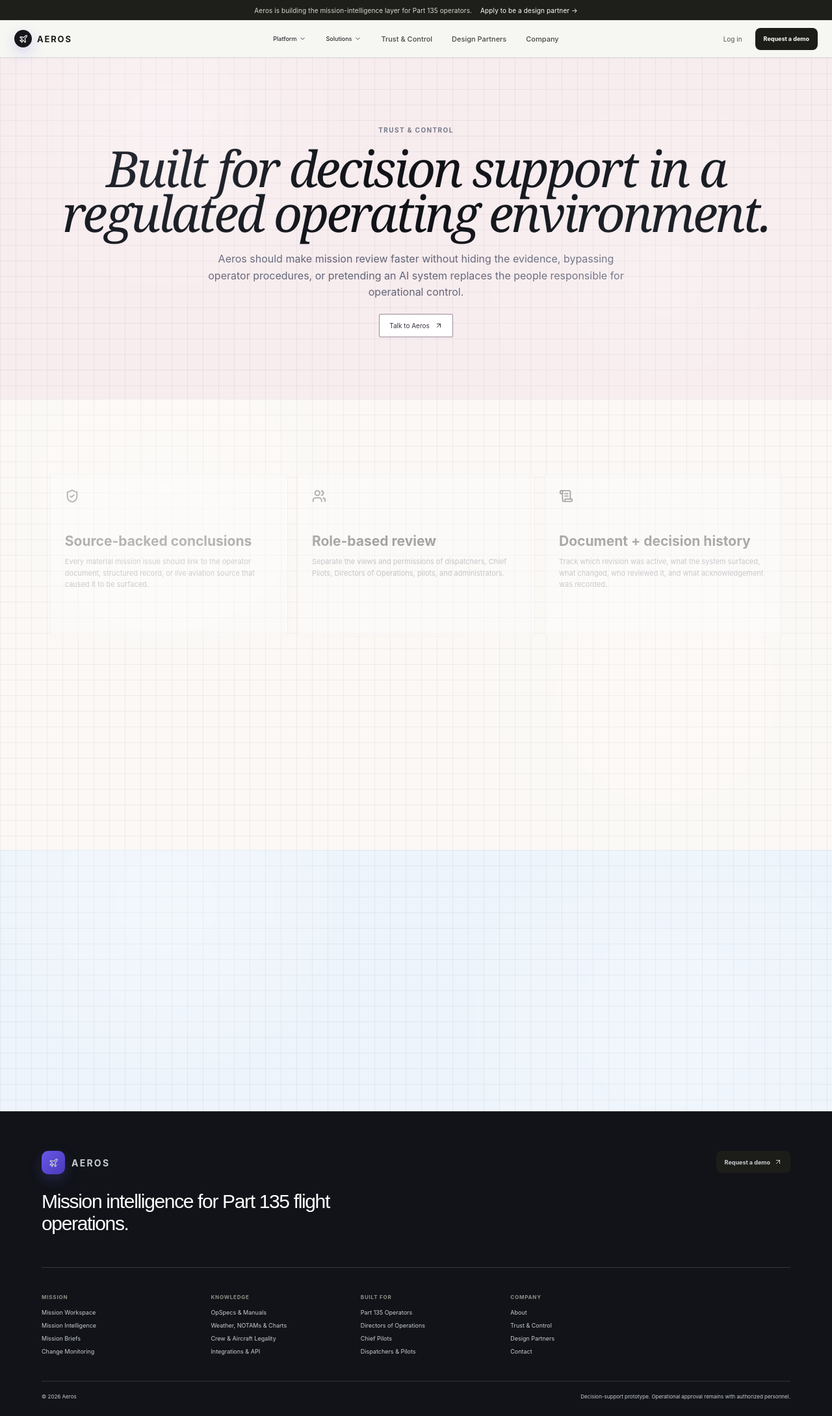
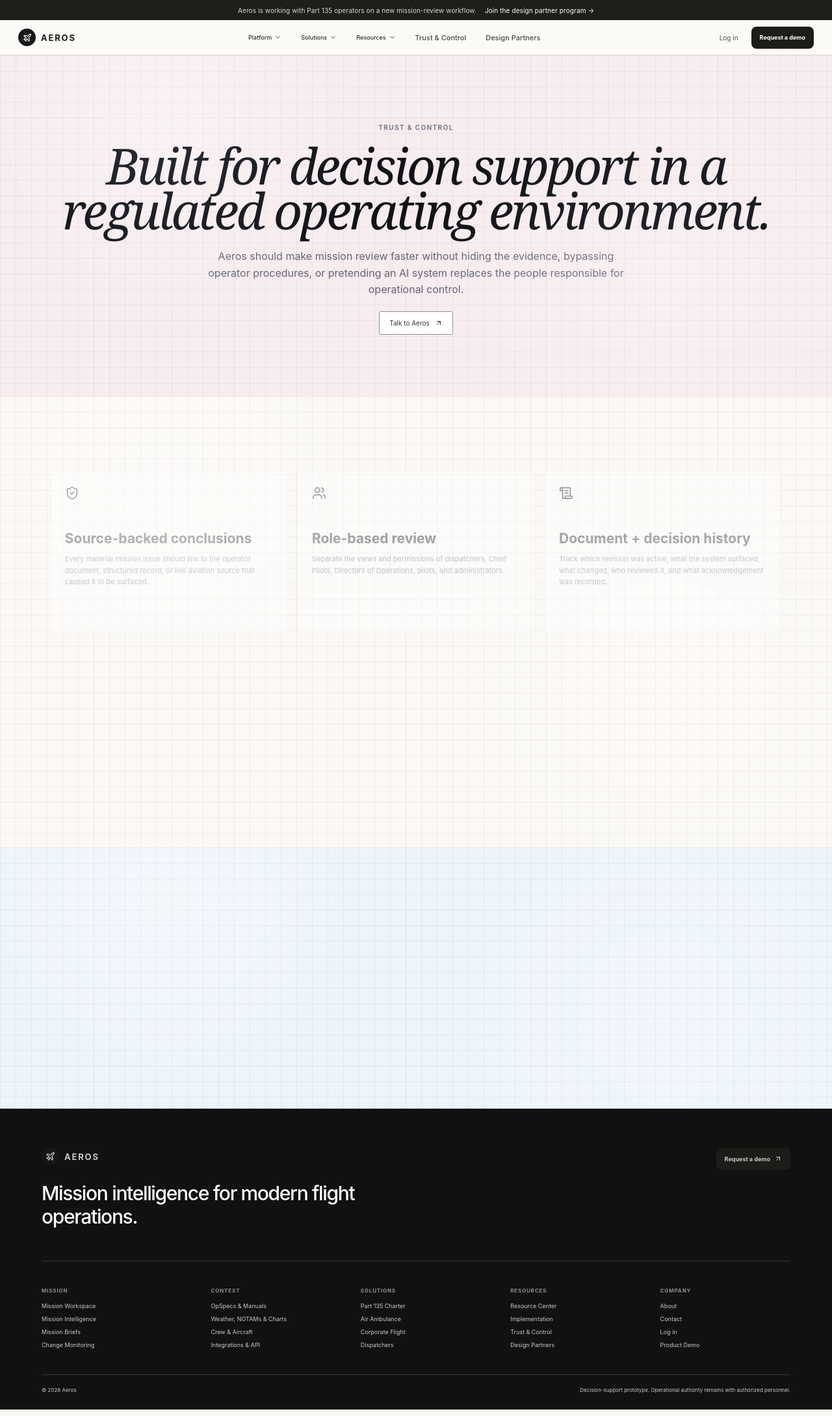
Before and after one commit to saharshbaweja/Rho, a Next.js app: page /enterprise in a window 1280 px wide. Shown: the whole page at 65% size. Built offline with nearby package versions, Linux system fonts and the light colour scheme.

Commit message:
Build full Aeros mega navigation and footer

```diff
--- a/components/Shell.jsx
+++ b/components/Shell.jsx
@@ -1,48 +1,84 @@
 'use client';
 import Link from 'next/link';
 import {usePathname} from 'next/navigation';
-import {ChevronDown,Plane,ArrowUpRight} from 'lucide-react';
+import {ArrowUpRight,BookOpen,BriefcaseBusiness,ChevronDown,CloudSun,FileCheck2,Gauge,GitBranch,MessagesSquare,Plane,RadioTower,SearchCheck,ShieldCheck,UsersRound,Wrench} from 'lucide-react';
 
-const products=[
- ['/product/','Platform overview'],
- ['/dashboard/','Mission Workspace'],
- ['/product/mission-intelligence','Mission Intelligence'],
- ['/product/operator-rules','OpSpecs & Manuals'],
- ['/product/live-data','Live Operational Data'],
- ['/product/crew-aircraft','Crew & Aircraft Legality'],
- ['/product/briefing','Mission Briefs'],
- ['/product/alerts','Change Monitoring'],
- ['/product/integrations','Integrations & API']
+const platformGroups=[
+ {label:'MISSION INTELLIGENCE',items:[
+  ['/product/mission-intelligence','Mission Intelligence','Turn a trip request into a cited operational picture.',SearchCheck],
+  ['/dashboard/','Mission Workspace','Review one mission from intake through dispatcher sign-off.',Gauge],
+  ['/product/briefing','Mission Briefs','Generate dispatcher and pilot briefs from the same evidence.',FileCheck2],
+  ['/product/alerts','Change Monitoring','See only what changed since the last review.',RadioTower]
+ ]},
+ {label:'OPERATING CONTEXT',items:[
+  ['/product/operator-rules','OpSpecs & Manuals','Structure company approvals, limitations, MEL/CDL and procedures.',BookOpen],
+  ['/product/live-data','Live Operational Data','Weather, NOTAMs, airports, charts and flight data in context.',CloudSun],
+  ['/product/crew-aircraft','Crew & Aircraft','Qualifications, duty, currency, aircraft status and restrictions.',UsersRound],
+  ['/product/integrations','Integrations & API','Connect scheduling, flight, maintenance, messaging and finance systems.',GitBranch]
+ ]}
 ];
+
+const solutionGroups=[
+ {label:'BY OPERATOR',items:[
+  ['/solutions/part-135','Part 135 Charter','Mission review and release support for lean charter teams.',Plane],
+  ['/solutions/air-ambulance','Air Ambulance','Compress time-sensitive mission review without losing traceability.',BriefcaseBusiness],
+  ['/solutions/corporate','Corporate Flight Departments','Bring company policy and live trip context into one operating brief.',Gauge]
+ ]},
+ {label:'BY ROLE',items:[
+  ['/solutions/dispatchers','Dispatchers','Filter the mission to the issues that actually require attention.',SearchCheck],
+  ['/solutions/directors-of-operations','Directors of Operations','Turn manuals and approvals into a structured operating layer.',BookOpen],
+  ['/solutions/chief-pilots','Chief Pilots','Keep crew, training and company limitations visible before release.',UsersRound],
+  ['/solutions/pilots','Pilots','Receive a concise mission brief with current changes and sources.',Plane]
+ ]}
+];
+
+const resourceGroups=[
+ {label:'LEARN',items:[
+  ['/resources','Resource Center','Guides on mission review, implementation and product design.',BookOpen],
+  ['/product/','Platform Overview','See how the full Aeros operating layer fits together.',Gauge],
+  ['/dashboard/','Interactive Product','Open the live mission workspace prototype.',Plane]
+ ]},
+ {label:'DEPLOY',items:[
+  ['/enterprise/','Trust & Control','Human approval, source traceability, permissions and audit history.',ShieldCheck],
+  ['/implementation','Implementation','Connect your manuals, data sources and existing ops stack.',GitBranch],
+  ['/pricing/','Design Partner Program','Start with one mission-review workflow and expand from there.',MessagesSquare]
+ ]}
+];
+
+function MegaMenu({groups,feature}){
+ return <div className="mega-menu">
+  {groups.map(group=><div className="mega-col" key={group.label}><div className="mega-label">{group.label}</div>{group.items.map(([href,title,desc,Icon])=><Link href={href} className="mega-item" key={href}><span className="mega-icon"><Icon size={14}/></span><span><b>{title}</b><span>{desc}</span></span></Link>)}</div>)}
+  <div className="mega-feature"><div><small>{feature.eyebrow}</small><h3>{feature.title}</h3><p>{feature.body}</p></div><Link href={feature.href}>{feature.cta} <ArrowUpRight size={11}/></Link></div>
+ </div>
+}
 
 export default function Shell({children}){
  const pathname=usePathname();
-  const productOnly=pathname?.startsWith('/dashboard');
-  if(productOnly) return <main className="product-only-shell">{children}</main>;
-
+ if(pathname?.startsWith('/dashboard')) return <main className="product-only-shell">{children}</main>;
  return <>
-    <div className="hv-announcement">Aeros is building the mission-intelligence layer for Part 135 operators. <Link href="/contact/">Apply to be a design partner →</Link></div>
-    <header className="site-nav hex-nav hv-nav">
-      <Link href="/" className="site-brand hv-brand"><span><Plane size={14}/></span><b>AEROS</b></Link>
+  <div className="hv-announcement">Aeros is working with Part 135 operators on a new mission-review workflow.<Link href="/pricing/">Join the design partner program →</Link></div>
+  <header className="site-nav hv-nav">
+   <Link href="/" className="hv-brand"><span><Plane size={14}/></span><b>AEROS</b></Link>
    <nav className="hv-nav-center">
-        <div className="nav-menu"><Link href="/product/">Platform <ChevronDown size={11}/></Link><div className="nav-popover">{products.map(([h,t])=><Link href={h} key={h}>{t}<span>↗</span></Link>)}</div></div>
-        <div className="nav-menu"><Link href="/solutions/">Solutions <ChevronDown size={11}/></Link><div className="nav-popover"><Link href="/solutions/">Part 135 charter operators<span>↗</span></Link><Link href="/solutions/">Director of Operations<span>↗</span></Link><Link href="/solutions/">Chief Pilots<span>↗</span></Link><Link href="/solutions/">Dispatchers<span>↗</span></Link><Link href="/solutions/">Pilots<span>↗</span></Link></div></div>
+    <div className="nav-menu"><Link href="/product/">Platform <ChevronDown size={11}/></Link><MegaMenu groups={platformGroups} feature={{eyebrow:'INTERACTIVE PRODUCT',title:'One mission. Every source. One review surface.',body:'Open the dashboard to see how Aeros compresses manuals, live data and operational state into a cited mission brief.',href:'/dashboard/',cta:'Open Mission Workspace'}}/></div>
+    <div className="nav-menu"><Link href="/solutions/">Solutions <ChevronDown size={11}/></Link><MegaMenu groups={solutionGroups} feature={{eyebrow:'BUILT FOR PART 135',title:'Less searching. More informed decisions.',body:'Aeros is designed for operators carrying airline-level regulatory complexity without airline-sized software teams.',href:'/solutions/part-135',cta:'Explore Part 135'}}/></div>
+    <div className="nav-menu"><Link href="/resources/">Resources <ChevronDown size={11}/></Link><MegaMenu groups={resourceGroups} feature={{eyebrow:'IMPLEMENTATION',title:'Start beside the systems you already use.',body:'Connect manuals and live sources first. Keep existing scheduling and dispatch tools until Aeros earns a larger role.',href:'/implementation',cta:'See implementation'}}/></div>
     <Link href="/enterprise/">Trust & Control</Link>
     <Link href="/pricing/">Design Partners</Link>
-        <Link href="/about/">Company</Link>
    </nav>
    <div className="hv-nav-actions"><Link href="/login/" className="hv-login">Log in</Link><Link href="/contact/" className="hv-demo">Request a demo</Link></div>
   </header>
   <main>{children}</main>
-    <footer className="site-footer hv-footer">
-      <div className="footer-top"><div><Link href="/" className="site-brand footer-brand"><span><Plane size={15}/></span><b>AEROS</b></Link><h2>Mission intelligence for Part 135 flight operations.</h2></div><Link href="/contact/" className="hv-demo">Request a demo <ArrowUpRight size={12}/></Link></div>
+  <footer className="hv-footer">
+   <div className="footer-top"><div><Link href="/" className="hv-brand footer-brand"><span><Plane size={15}/></span><b>AEROS</b></Link><h2>Mission intelligence for modern flight operations.</h2></div><Link href="/contact/" className="hv-demo">Request a demo <ArrowUpRight size={12}/></Link></div>
    <div className="footer-grid">
     <div><b>MISSION</b><Link href="/dashboard/">Mission Workspace</Link><Link href="/product/mission-intelligence">Mission Intelligence</Link><Link href="/product/briefing">Mission Briefs</Link><Link href="/product/alerts">Change Monitoring</Link></div>
-        <div><b>KNOWLEDGE</b><Link href="/product/operator-rules">OpSpecs & Manuals</Link><Link href="/product/live-data">Weather, NOTAMs & Charts</Link><Link href="/product/crew-aircraft">Crew & Aircraft Legality</Link><Link href="/product/integrations">Integrations & API</Link></div>
-        <div><b>BUILT FOR</b><Link href="/solutions/">Part 135 Operators</Link><Link href="/solutions/">Directors of Operations</Link><Link href="/solutions/">Chief Pilots</Link><Link href="/solutions/">Dispatchers & Pilots</Link></div>
-        <div><b>COMPANY</b><Link href="/about/">About</Link><Link href="/enterprise/">Trust & Control</Link><Link href="/pricing/">Design Partners</Link><Link href="/contact/">Contact</Link></div>
+    <div><b>CONTEXT</b><Link href="/product/operator-rules">OpSpecs & Manuals</Link><Link href="/product/live-data">Weather, NOTAMs & Charts</Link><Link href="/product/crew-aircraft">Crew & Aircraft</Link><Link href="/product/integrations">Integrations & API</Link></div>
+    <div><b>SOLUTIONS</b><Link href="/solutions/part-135">Part 135 Charter</Link><Link href="/solutions/air-ambulance">Air Ambulance</Link><Link href="/solutions/corporate">Corporate Flight</Link><Link href="/solutions/dispatchers">Dispatchers</Link></div>
+    <div><b>RESOURCES</b><Link href="/resources/">Resource Center</Link><Link href="/implementation">Implementation</Link><Link href="/enterprise/">Trust & Control</Link><Link href="/pricing/">Design Partners</Link></div>
+    <div><b>COMPANY</b><Link href="/about/">About</Link><Link href="/contact/">Contact</Link><Link href="/login/">Log in</Link><Link href="/dashboard/">Product Demo</Link></div>
    </div>
-      <div className="footer-bottom"><span>© 2026 Aeros</span><span>Decision-support prototype. Operational approval remains with authorized personnel.</span></div>
+   <div className="footer-bottom"><span>© 2026 Aeros</span><span>Decision-support prototype. Operational authority remains with authorized personnel.</span></div>
   </footer>
  </>;
 }
```
Lines whose indentation alone changed are shown as unchanged.
